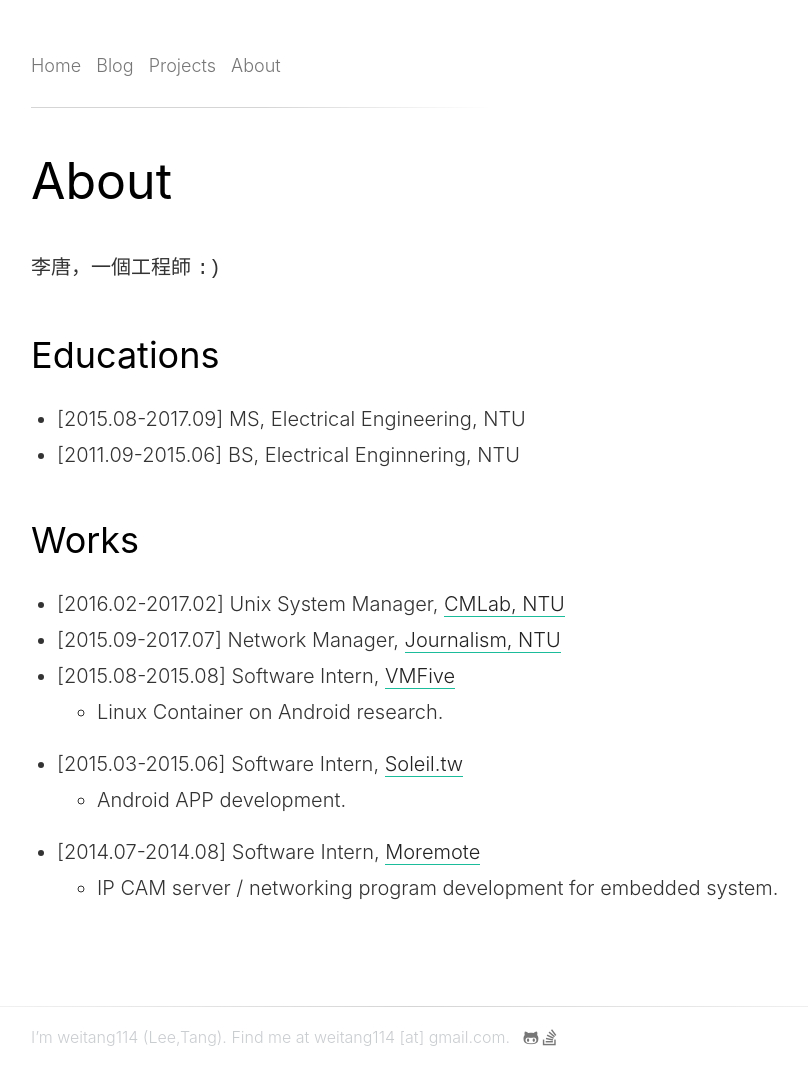
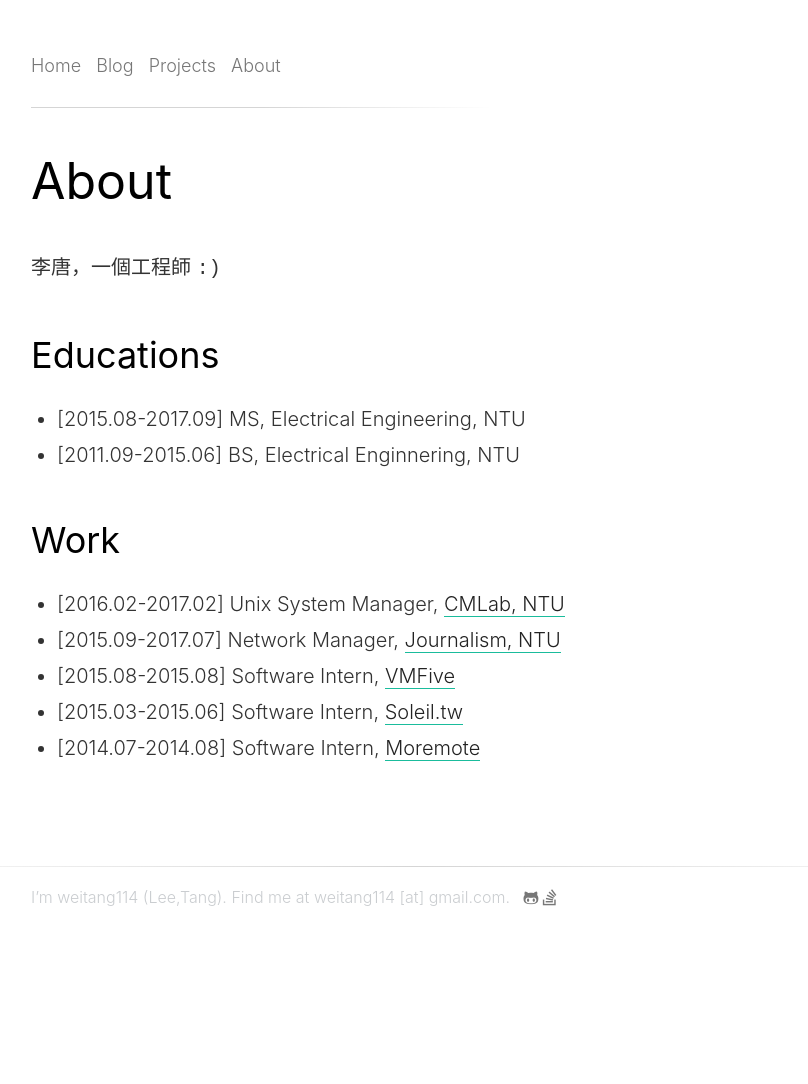
Before and after one commit to WeiTang114/weitang114.github.io, a plain HTML site: page about/index.html in a window 1280 px wide. Shown: the whole page, without its empty margins (225-1033 px from the left). After the commit the page ends 962 px from the top, so only its background shows below. Drawn offline with nearby package versions, Linux system fonts and the light colour scheme; a script that the page names is missing.

Commit message:
Site updated: 2017-10-04 14:29:02

```diff
--- a/about/index.html
+++ b/about/index.html
@@ -5,17 +5,17 @@
 
   <title>About | Hexo</title>
   <meta name="viewport" content="width=device-width, initial-scale=1, maximum-scale=1">
-  <meta name="description" content="李唐，一個工程師 :) Educations [2015.08-2017.09] MS, Electrical Engineering, NTU [2011.09-2015.06] BS, Electrical Enginnering, NTU  Works [2016.02-2017.02] Unix System Manager, CMLab, NTU [2015.09-2017.07] Ne">
+  <meta name="description" content="李唐，一個工程師 :) Educations [2015.08-2017.09] MS, Electrical Engineering, NTU [2011.09-2015.06] BS, Electrical Enginnering, NTU  Work [2016.02-2017.02] Unix System Manager, CMLab, NTU [2015.09-2017.07] Net">
 <meta property="og:type" content="website">
 <meta property="og:title" content="About">
 <meta property="og:url" content="http://yoursite.com/about/index.html">
 <meta property="og:site_name" content="Hexo">
-<meta property="og:description" content="李唐，一個工程師 :) Educations [2015.08-2017.09] MS, Electrical Engineering, NTU [2011.09-2015.06] BS, Electrical Enginnering, NTU  Works [2016.02-2017.02] Unix System Manager, CMLab, NTU [2015.09-2017.07] Ne">
+<meta property="og:description" content="李唐，一個工程師 :) Educations [2015.08-2017.09] MS, Electrical Engineering, NTU [2011.09-2015.06] BS, Electrical Enginnering, NTU  Work [2016.02-2017.02] Unix System Manager, CMLab, NTU [2015.09-2017.07] Net">
 <meta property="og:locale" content="en">
-<meta property="og:updated_time" content="2017-10-03T07:45:49.214Z">
+<meta property="og:updated_time" content="2017-10-04T06:25:15.240Z">
 <meta name="twitter:card" content="summary">
 <meta name="twitter:title" content="About">
-<meta name="twitter:description" content="李唐，一個工程師 :) Educations [2015.08-2017.09] MS, Electrical Engineering, NTU [2011.09-2015.06] BS, Electrical Enginnering, NTU  Works [2016.02-2017.02] Unix System Manager, CMLab, NTU [2015.09-2017.07] Ne">
+<meta name="twitter:description" content="李唐，一個工程師 :) Educations [2015.08-2017.09] MS, Electrical Engineering, NTU [2011.09-2015.06] BS, Electrical Enginnering, NTU  Work [2016.02-2017.02] Unix System Manager, CMLab, NTU [2015.09-2017.07] Net">
 
 
     <link rel="icon" href="/images/T-logo.png">
@@ -68,21 +68,12 @@
 <li>[2015.08-2017.09] MS, Electrical Engineering, NTU</li>
 <li>[2011.09-2015.06] BS, Electrical Enginnering, NTU</li>
 </ul>
-<h2 id="Works"><a href="#Works" class="headerlink" title="Works"></a>Works</h2><ul>
+<h2 id="Work"><a href="#Work" class="headerlink" title="Work"></a>Work</h2><ul>
 <li>[2016.02-2017.02] Unix System Manager, <a href="https://www.cmlab.csie.ntu.edu.tw/new_cml_website/index.php" target="_blank" rel="external">CMLab, NTU</a></li>
 <li>[2015.09-2017.07] Network Manager, <a href="http://www.journalism.ntu.edu.tw/" target="_blank" rel="external">Journalism, NTU</a></li>
-<li>[2015.08-2015.08] Software Intern, <a href="http://vmfive.com/" target="_blank" rel="external">VMFive</a><ul>
-<li>Linux Container on Android research.</li>
-</ul>
-</li>
-<li>[2015.03-2015.06] Software Intern, <a href="http://soleil.tw/" target="_blank" rel="external">Soleil.tw</a><ul>
-<li>Android APP development.</li>
-</ul>
-</li>
-<li>[2014.07-2014.08] Software Intern, <a href="http://moremote.com/" target="_blank" rel="external">Moremote</a><ul>
-<li>IP CAM server / networking program development for embedded system.</li>
-</ul>
-</li>
+<li>[2015.08-2015.08] Software Intern, <a href="http://vmfive.com/" target="_blank" rel="external">VMFive</a></li>
+<li>[2015.03-2015.06] Software Intern, <a href="http://soleil.tw/" target="_blank" rel="external">Soleil.tw</a></li>
+<li>[2014.07-2014.08] Software Intern, <a href="http://moremote.com/" target="_blank" rel="external">Moremote</a></li>
 </ul>
 
 
```
Also changed, not shown: index.html (+1 -1 lines), projects/index.html (+2 -8 lines).
